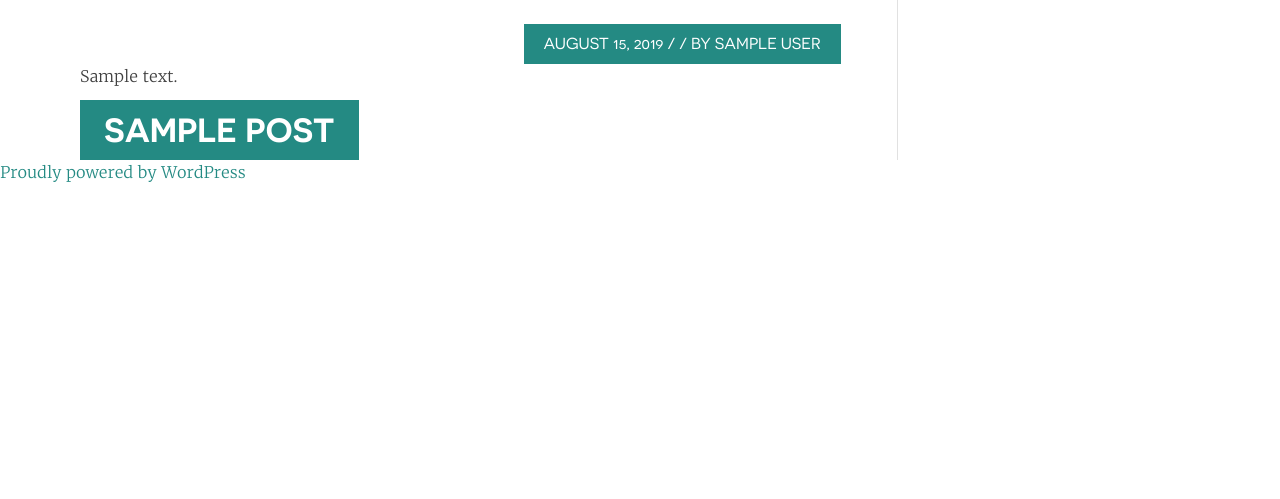
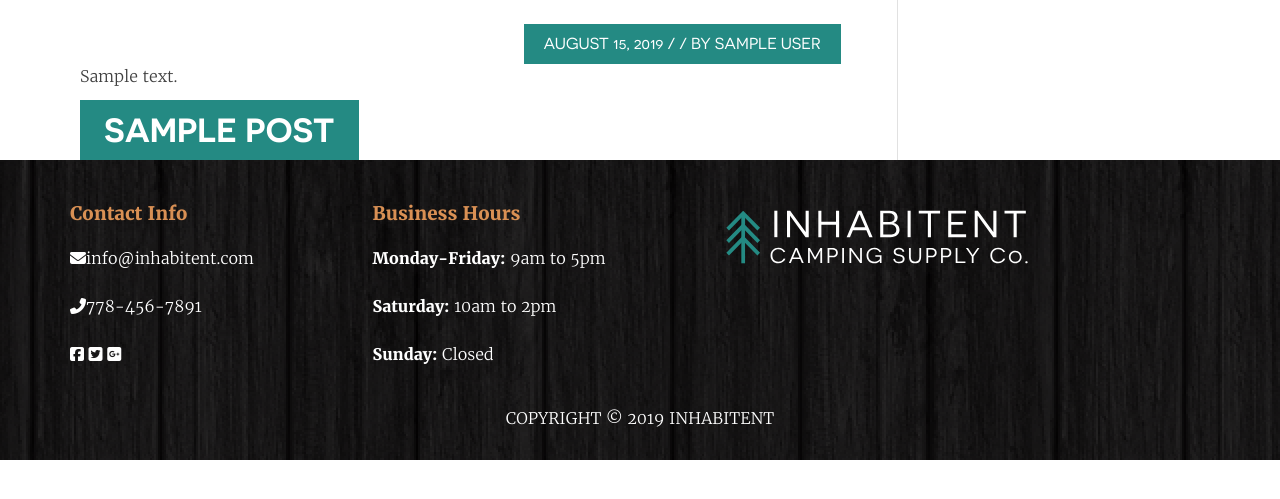
Before and after one commit to KanikaWadhawan/Inhabitent-project, a WordPress theme: template themes/inhabitent-redstarter-master/home.php in a window 1280 px wide. Shown: the part 50-549 px from the top of the page. Run offline with PHP 8.4 and a stand-in for WordPress, Linux system fonts and the light colour scheme; the site name, menu and one post (Sample post) are stand-ins, and other content is empty; some libraries are stand-ins or nearby versions.

Commit message:
worked on the styling of footer

```diff
--- a/themes/inhabitent-redstarter-master/build/js/script.min.js
+++ b/themes/inhabitent-redstarter-master/build/js/script.min.js
@@ -1 +1 @@
-"use strict";jQuery;
+"use strict";!function(c){c(document).ready(function(){c(".search-submit").click(function(){c(".search-field").toggle(),c("input[type='search']").focus()})})}(jQuery);
--- a/themes/inhabitent-redstarter-master/footer.php
+++ b/themes/inhabitent-redstarter-master/footer.php
@@ -10,8 +10,34 @@
 			</div><!-- #content -->
 
 			<footer id="colophon" class="site-footer" role="contentinfo">
-				<div class="site-info">
-					<a href="<?php echo esc_url( 'https://wordpress.org/' ); ?>"><?php printf( esc_html( 'Proudly powered by %s' ), 'WordPress' ); ?></a>
+				<div>
+				<div class="footer-class">
+
+			<div class="contact-info">
+			<h3>Contact Info</h3>
+			<p> <span class="email-info"><i class="fas fa-envelope"></i></span>info@inhabitent.com</p>
+			<p><span class="call-info"><i class="fas fa-phone-alt"></i></span>778-456-7891</p>
+			<p>
+				<span class="facebook-logo"><i class="fab fa-facebook-square"></i><span>
+			    <span class="twitter-logo"><i class="fab fa-twitter-square"></i><span>
+			    <span class="google-logo"><i class="fab fa-google-plus-square"></i><span>
+			</p>
+			</div>
+
+			<div class="business-hours">
+			<h3>Business Hours</h3>
+			<p> <strong>Monday-Friday:</strong> 9am to 5pm</p>
+			<p><strong>Saturday:</strong> 10am to 2pm</p>
+			<p><strong>Sunday:</strong> Closed</p>
+			</div>
+
+			<div class="footer-logo">
+			<img src="<?php echo get_template_directory_uri() .'/images/logos/inhabitent-logo-text.svg' ?>" alt="footer-logo">
+			</div>
+
+
+				<!-- <div class="site-info">
+					<a href="<?php echo esc_url( 'https://wordpress.org/' ); ?>"><?php printf( esc_html( 'Proudly powered by %s' ), 'WordPress' ); ?></a> -->
 				</div><!-- .site-info -->
 
 			<!-- <?php
@@ -23,6 +49,9 @@
 			?> -->
 
 
+			</div>
+			<p class="copyright">Copyright © 2019 Inhabitent</p>
+			</div>
 			</footer><!-- #colophon -->
 		</div><!-- #page -->
 
--- a/themes/inhabitent-redstarter-master/sass/_content.scss
+++ b/themes/inhabitent-redstarter-master/sass/_content.scss
@@ -153,3 +153,34 @@
 .post-container{
 	@include flex-items-content(center,space-between);
 }
+
+
+.site-footer{
+	background: url(../../images/dark-wood@2x.png);
+	height:300px;
+
+	.footer-class{
+		display: grid;
+		grid-template-columns: 1fr 1fr 2fr;
+		padding-top: 20px;
+		padding-left: 70px;
+		p{
+			color:$color__background-body;
+		}
+		h3{
+			color: $color__heading;
+		}
+		.footer-logo{
+			max-width: 50%;
+			margin-top:30px;
+			margin-left: 50px;
+		}
+
+	}
+
+	.copyright{
+		text-align: center;
+		text-transform: uppercase;
+		color:$color__background-body;
+	}
+}
--- a/themes/inhabitent-redstarter-master/sass/_variables.scss
+++ b/themes/inhabitent-redstarter-master/sass/_variables.scss
@@ -14,6 +14,7 @@ $color__background-screen: #f1f1f1;
 $color__text-screen: #21759b;
 
 $color__background-hr: #ccc;
+$color__heading:#d99054;
 $color__background-pre: #eee;
 $color__background-ins: #fff9c0;
 $color__border-abbr: #666;
--- a/themes/inhabitent-redstarter-master/style.css
+++ b/themes/inhabitent-redstarter-master/style.css
@@ -750,6 +750,27 @@ a {
       -ms-flex-pack: justify;
           justify-content: space-between; }
 
+.site-footer {
+  background: url(../../images/dark-wood@2x.png);
+  height: 300px; }
+  .site-footer .footer-class {
+    display: grid;
+    grid-template-columns: 1fr 1fr 2fr;
+    padding-top: 20px;
+    padding-left: 70px; }
+    .site-footer .footer-class p {
+      color: #fff; }
+    .site-footer .footer-class h3 {
+      color: #d99054; }
+    .site-footer .footer-class .footer-logo {
+      max-width: 50%;
+      margin-top: 30px;
+      margin-left: 50px; }
+  .site-footer .copyright {
+    text-align: center;
+    text-transform: uppercase;
+    color: #fff; }
+
 /*--------------------------------------------------------------
 # Media
 --------------------------------------------------------------*/
```
Also changed, not shown: themes/inhabitent-redstarter-master/js/script.js (+13 -3 lines), themes/inhabitent-redstarter-master/build/css/style.min.css, 1 other file.
